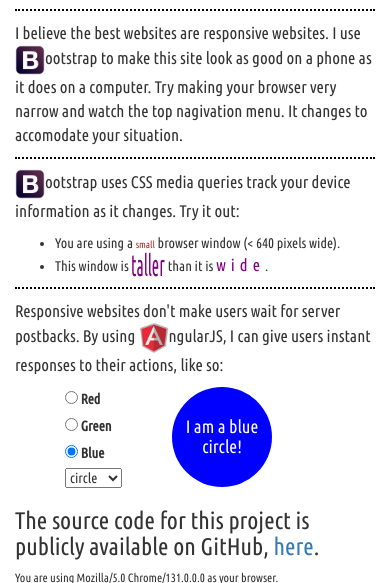
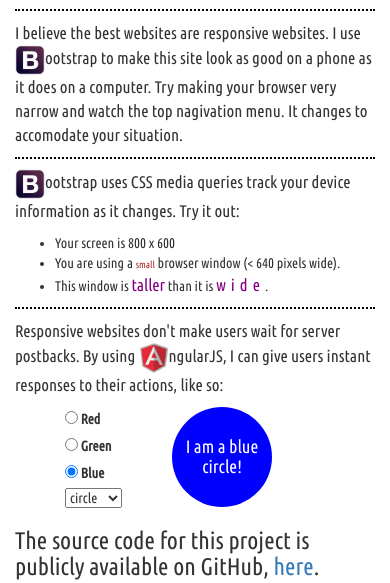
Before and after one commit to dougmurphy34/InteractiveResume, a Django app: page /portfolio in a window 390 px wide. Shown: the part 51-634 px from the top of the page. Run offline with Django 3.2, Linux system fonts and the light colour scheme; some libraries are stand-ins or nearby versions.

Commit message:
Mobile friendly fix: No more asking cell phones to resize their browser in Portfolio. Fix image overflow in job_detail on small screens. Distinguish company name from job title in job_detail on small screens. Hide huge column in job_list on small screens.

```diff
--- a/resume/static/css/portfolio.css
+++ b/resume/static/css/portfolio.css
@@ -38,8 +38,14 @@ h3 {
     }
 }
 
-span {
-    display: inline-block;
+
+
+@media (max-device-width: 767px), handheld {
+    /* Shut down all the "resize your screen" tricks on non-resizeable screens */
+    .resizeable-only {
+        display: none;
+    }
+
 }
 
 .wider {
--- a/resume/static/css/resume.css
+++ b/resume/static/css/resume.css
@@ -63,7 +63,8 @@ footer h4 {
 }
 
 .image-panel img {
-    max-width: 300px;
+    /*max-width: 300px;*/
+    width: 100%;
 }
 
 /* For skill logos in job list */
--- a/templates/resume/portfolio.html
+++ b/templates/resume/portfolio.html
@@ -8,6 +8,9 @@
     <script>
 
         resume_app.controller('ExampleController', ['$scope', function($scope) {
+
+
+            // COLOR CHANGING SHAPE
 
             $scope.color = {
                 name: 'blue'
@@ -24,11 +27,14 @@
 
             $scope.radius = "50px";
 
-
-
             $scope.changeCircleColor = function(inputColor) {
                 $scope.circlecolor = inputColor
-            }
+            };
+
+            //SCREEN SIZE OUTPUT
+
+            $scope.screenwidth = screen.width;
+            $scope.screenheight = screen.height;
 
         }]);
     </script>
@@ -39,13 +45,17 @@
 <div class="container" ng-controller="ExampleController">
     <p>
         I believe the best websites are responsive websites.  I use <img src="{% static 'images/bootstrap.png' %}" class="tiny-logo"/>ootstrap to
-        make this site look as good on a phone as it does on a computer.  Try making your browser very narrow and watch the top nagivation menu.
-        It changes to accomodate your situation.
+        make this site look as good on a phone as it does on a computer.  <span class="resizeable-only">Try making your browser
+        very narrow and watch the top nagivation menu.  It changes to accomodate your situation.</span>
     </p>
 
 
-    <p><img src="{% static 'images/bootstrap.png' %}" class="tiny-logo"/>ootstrap uses CSS media queries track your device information as it changes.  Try it out:</p>
+    <p><img src="{% static 'images/bootstrap.png' %}" class="tiny-logo"/>ootstrap uses CSS media queries track your
+        device information as it changes.  <span class="resizeable-only">Try it out:</span></p>
     <ul>
+        {% verbatim %}
+        <li>Your screen is {{ screenwidth }} x {{ screenheight }}</li>
+        {% endverbatim %}
         <li class="smallscreen">You are using a <span class="small">small</span> browser window (< 640 pixels wide).</li>
         <li class="mediumscreen">You are using a <span class="medium">medium</span> browser window (640 to 1440 pixels wide).</li>
         <li class="largescreen">You are using a <span class="large">large</span> browser window (>1440 pixels wide).</li>
```
Also changed, not shown: templates/resume/job_detail.html (+13 -1 lines), templates/resume/job_list.html (+11 -2 lines).
